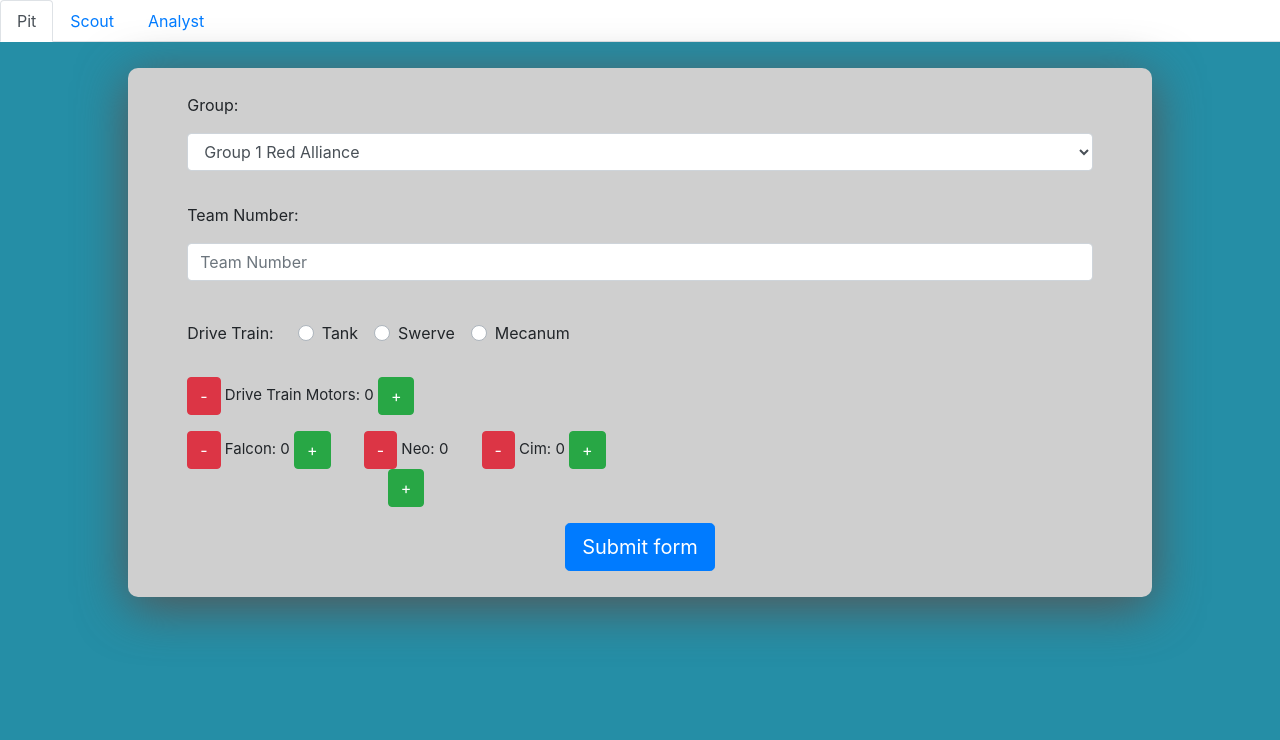
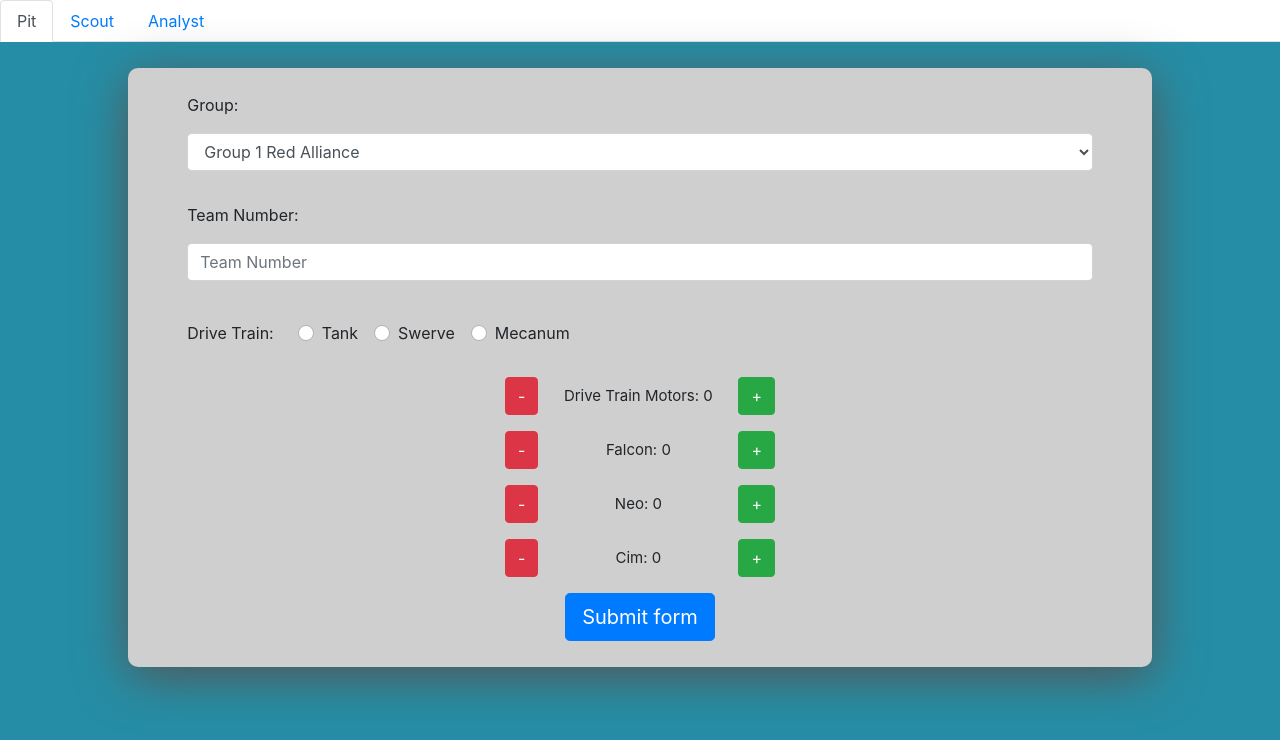
Before and after one commit to RoboTigers/FRCScout2020, a React (Create React App) app in the folder client/: page / in a window 1280 px wide. Both pictures are taken after a click on the tab "Pit". Shown: the top 740 px of the page. Built offline with nearby package versions, Linux system fonts and the light colour scheme.

Commit message:
Added steppers to pit form

```diff
--- a/client/src/components/Counter.js
+++ b/client/src/components/Counter.js
@@ -20,24 +20,23 @@ class Counter extends Component {
     });
   };
 
-  //   getBadgeClasses() {
-  //     let classes = "mr-4";
-  //     classes += this.props.label === "Drive Train Motors:" ? "" : " mb-3";
-  //     return classes;
-  //   }
+  spanStyle = {
+    fontSize: "15px",
+    display: "inline-block",
+    minWidth: "200px"
+  };
 
-  // change code above this line
   render() {
     return (
-      <div className="">
+      <div>
         <Button className="btn btn-danger btn-xs" onClick={this.decrement}>
           -
         </Button>
-        <span style={{ fontSize: 15 }}>
-          {" "}
+        <div className="" style={this.spanStyle}>
+          {"  "}
           {this.props.label} {this.state.count}{" "}
-        </span>
-        <Button className="btn btn-success btn-xs" onClick={this.increment}>
+        </div>
+        <Button className="btn btn-success btn-xs " onClick={this.increment}>
           +
         </Button>
       </div>
--- a/client/src/components/PitContent.js
+++ b/client/src/components/PitContent.js
@@ -108,19 +108,33 @@ class PitContent extends Component {
                 className="float-left"
               />
             </Form.Group>
-            <Form.Group as={Row} controlId="formDriveMotors">
+            <Form.Group
+              className="justify-content-center"
+              as={Row}
+              controlId="formDriveMotors"
+            >
               <Counter label="Drive Train Motors:"></Counter>
             </Form.Group>
-            <Form.Group as={Row} controlId="formDriveMotorsTypes">
-              <Col xs="0">
-                <Counter label="Falcon:"></Counter>
-              </Col>
-              <Col xs="2">
-                <Counter label="Neo:"></Counter>
-              </Col>
-              <Col xs="0">
-                <Counter label="Cim:"></Counter>
-              </Col>
+            <Form.Group
+              className="justify-content-center"
+              as={Row}
+              controlId="formDriveMotorsTypes1"
+            >
+              <Counter label="Falcon:"></Counter>
+            </Form.Group>
+            <Form.Group
+              className="justify-content-center"
+              as={Row}
+              controlId="formDriveMotorsTypes2"
+            >
+              <Counter label="Neo:"></Counter>
+            </Form.Group>
+            <Form.Group
+              className="justify-content-center"
+              as={Row}
+              controlId="formDriveMotorsTypes3"
+            >
+              <Counter label="Cim:"></Counter>
             </Form.Group>
             <Button type="submit" className="btn-lg">
               Submit form
```
